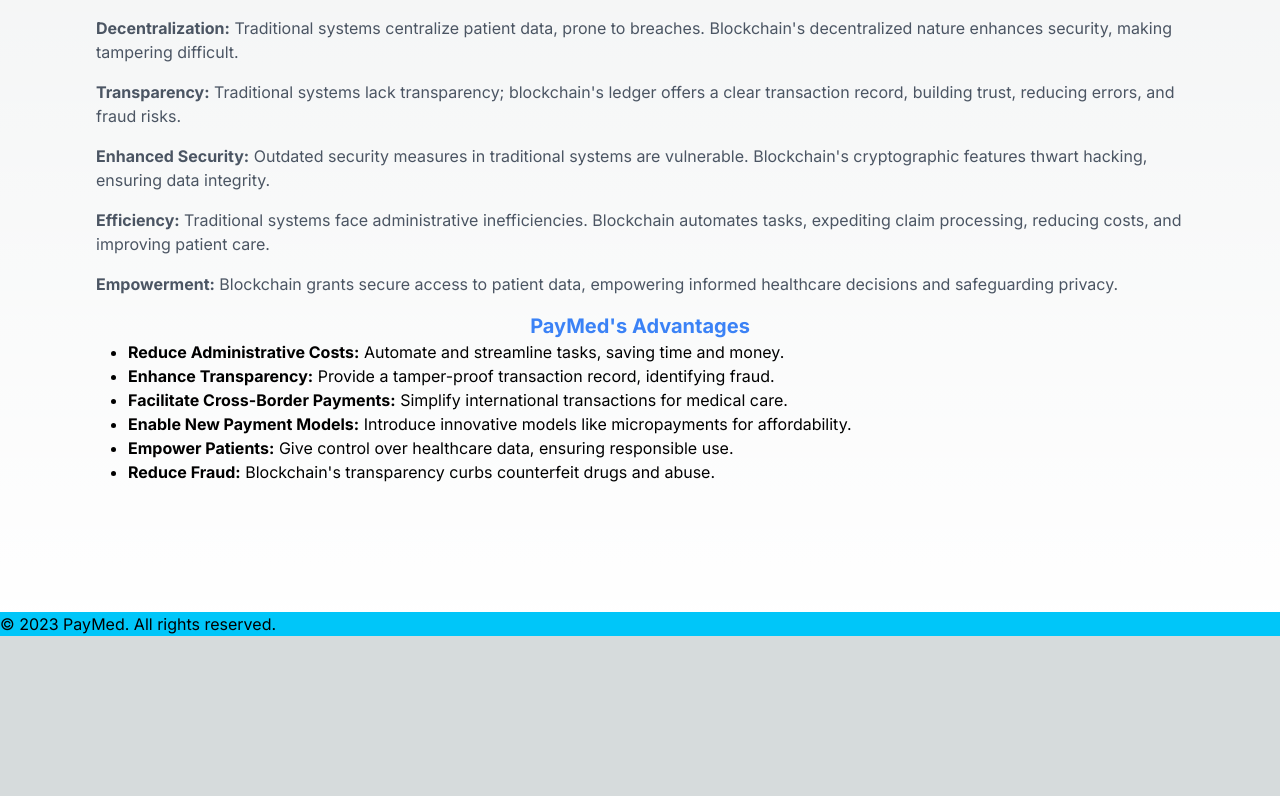
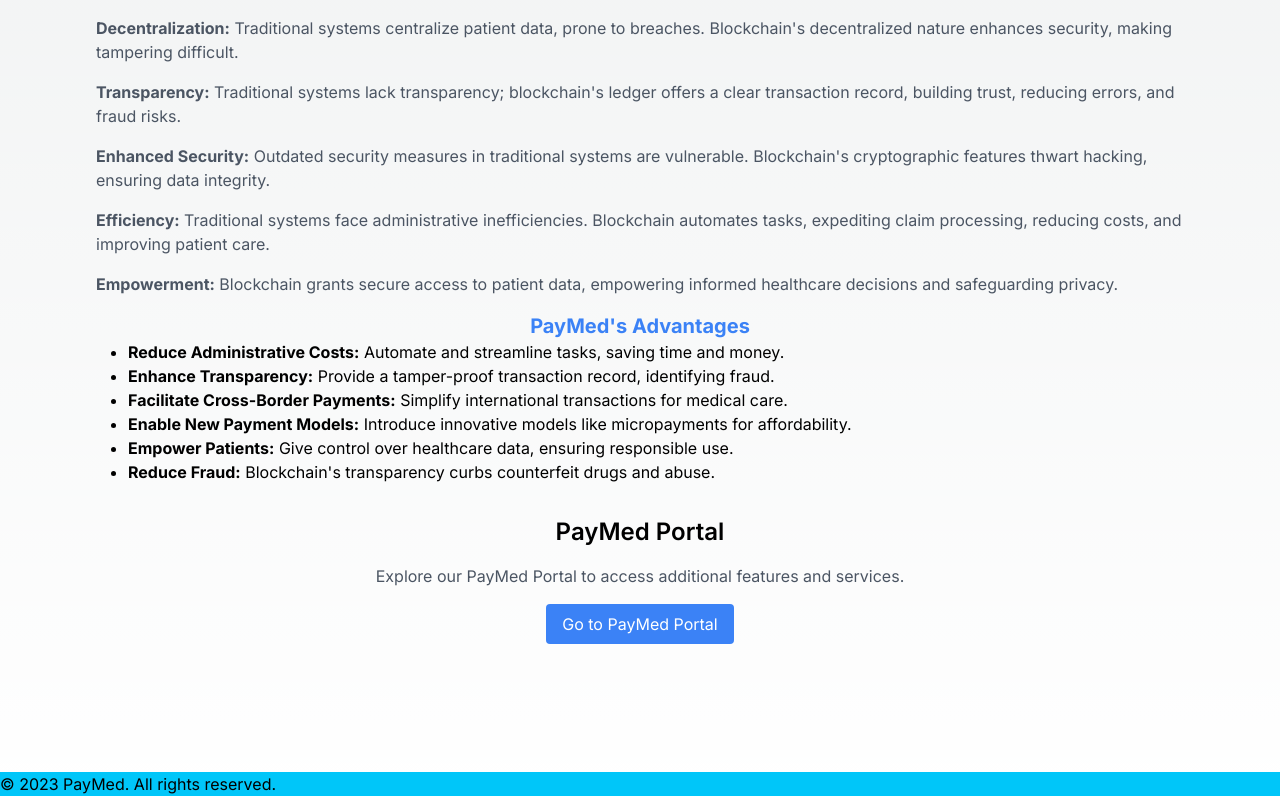
Before and after one commit to TechieTeee/PayMed, a Next.js app in the folder paymed-frontend/: page / in a window 1280 px wide. Shown: the part 1933-2729 px from the top of the page. Before the commit the page ends 2569 px from the top, so only its background shows below. Built offline with nearby package versions, Linux system fonts and the light colour scheme.

Commit message:
updated landing for portal

```diff
--- a/paymed-frontend/src/app/page.js
+++ b/paymed-frontend/src/app/page.js
@@ -108,6 +108,24 @@
             <li><strong>Reduce Fraud:</strong> Blockchain's transparency curbs counterfeit drugs and abuse.</li>
           </ul>
         </section>
+
+{/* PayMed Portal Section */}
+<section id="paymed-portal" className="mb-8 text-center">
+  <h2 className="text-2xl font-semibold">PayMed Portal</h2>
+  <p className="mt-4 text-gray-600">
+    Explore our PayMed Portal to access additional features and services.
+  </p>
+  {/* Add a button to go to the portal page */}
+  <Link href="/portal">
+    <span className="mt-4 bg-blue-500 text-white px-4 py-2 rounded inline-block cursor-pointer">
+      Go to PayMed Portal
+    </span>
+  </Link>
+</section>
+
+
+
+
       </main>
 
       {/* Footer */}
```
Also changed, not shown: paymed-frontend/src/app/portal.js (renamed from paymed-frontend/src/app/pages/portal.js).
